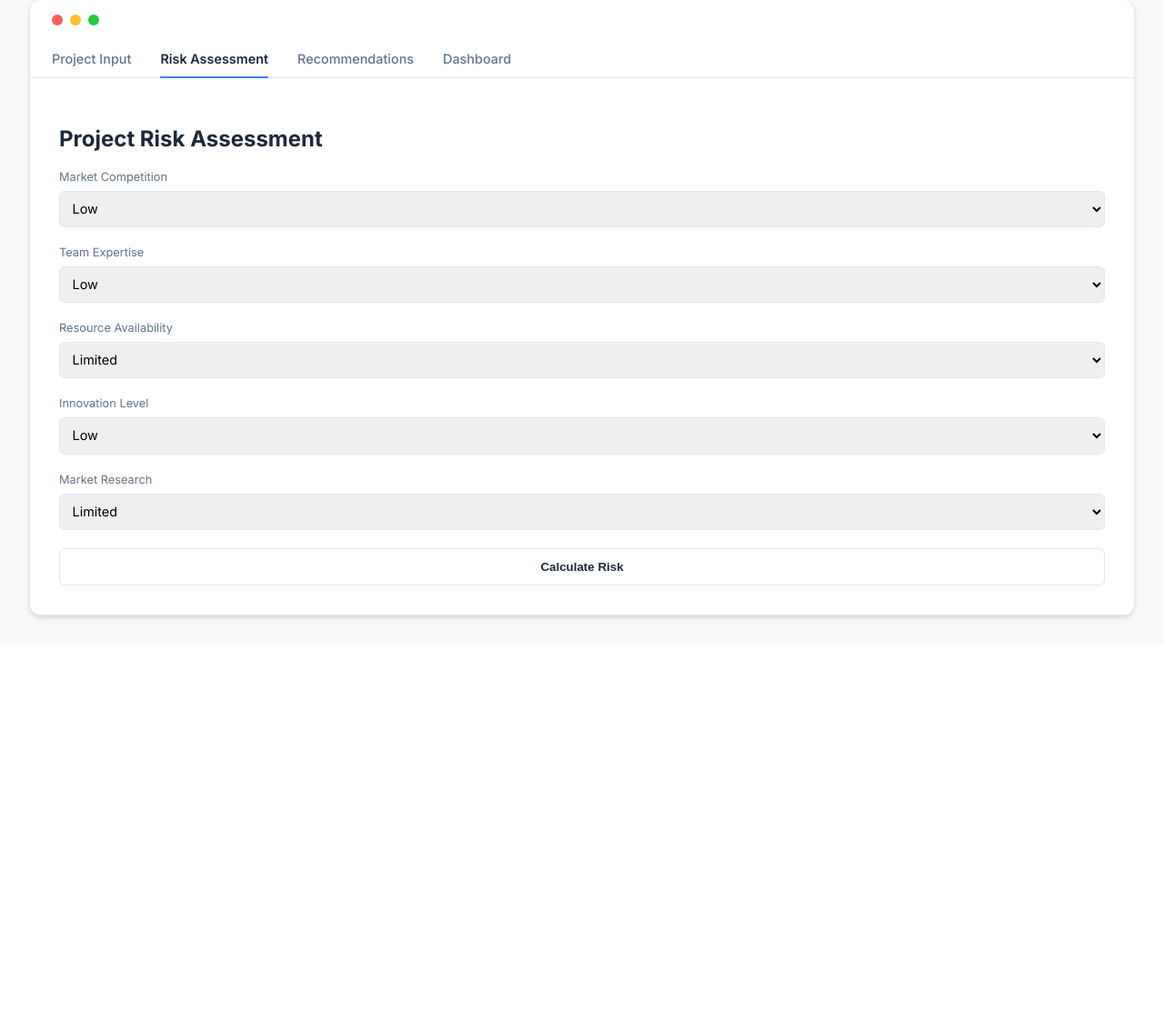
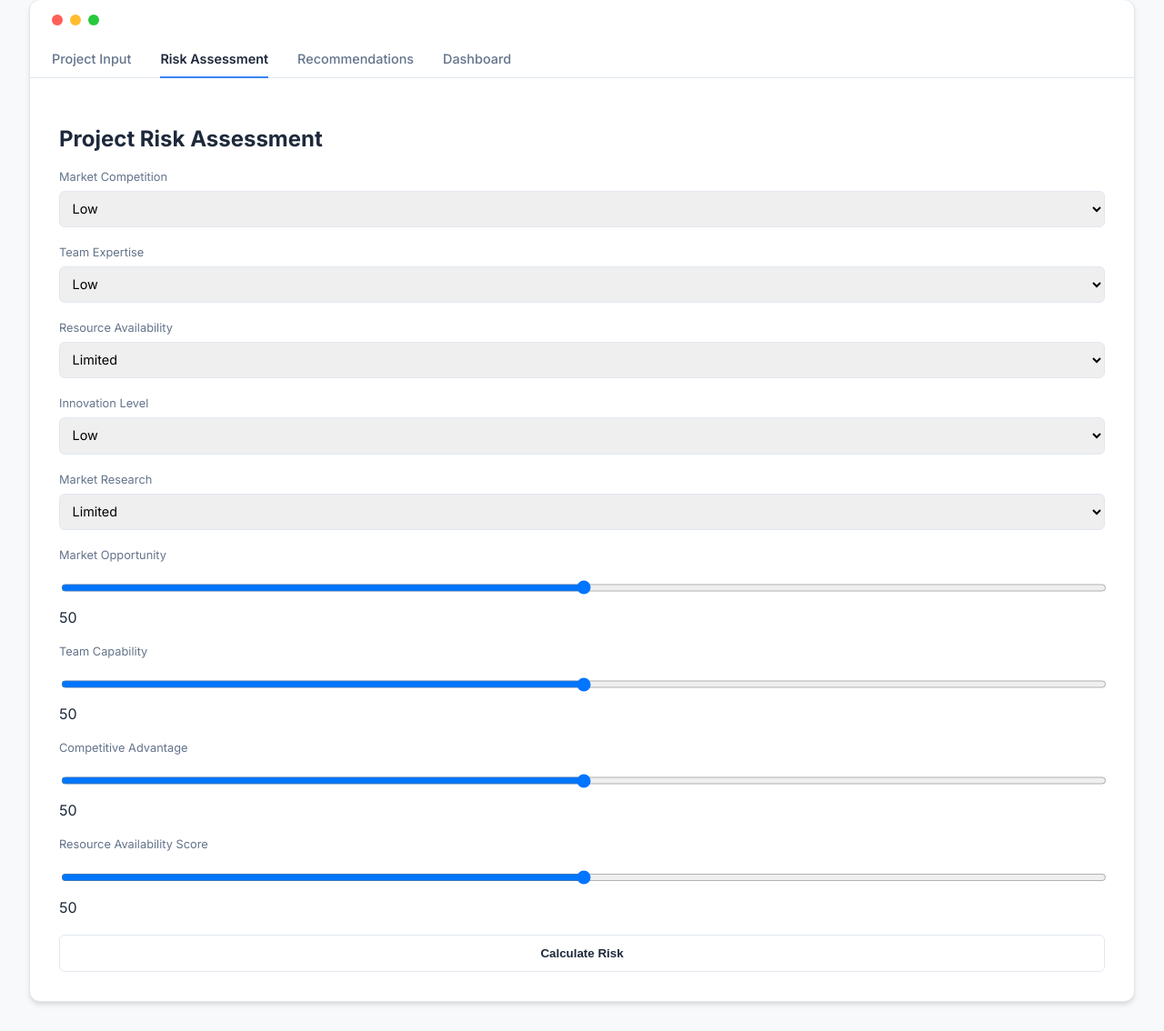
Before and after one commit to trijitroy2006/Failure-Prediction-AI, a Flask app: page /risk_assessment in a window 1280 px wide. Shown: the part 127-1261 px from the top of the page at 91% size. Before the commit the page ends 810 px from the top, so only its background shows below. Run offline with Flask 3, Linux system fonts and the light colour scheme; the visitor is signed in with stand-in values (Sample User, id 1); a database or web service that is not in the repository returns one stand-in record (values such as "Sample title"); some libraries are stand-ins or nearby versions.

Commit message:
Add feasibility assessment integration

```diff
--- a/app.py
+++ b/app.py
@@ -86,6 +86,12 @@ def risk_assessment():
         resource_availability = request.form.get('resource_availability')
         innovation_level = request.form.get('innovation_level')
         market_research = request.form.get('market_research')
+        market_opportunity = int(request.form.get('market_opportunity', 50))
+        team_capability = int(request.form.get('team_capability', 50))
+        competitive_advantage = int(request.form.get('competitive_advantage', 50))
+        resource_availability_score = int(
+            request.form.get('resource_availability_score', 50)
+        )
 
         # Risk score
         risk_score = calculate_risk(
@@ -111,13 +117,22 @@ def risk_assessment():
             market_research
         )
 
+        # feasibility analysis
+        feasibility_score = feasibility.calculate_feasibility(
+        market_opportunity,
+        team_capability,
+        competitive_advantage,
+        resource_availability_score
+        )
+
         return render_template(
             'risk_assessment.html',
             project=project,
             risk_score=risk_score,
             risk_status=risk_status,
             success_probability=success_probability,
-            swot=swot
+            swot=swot,
+            feasibility_score=feasibility_score
         )
 
     # Normal GET request
--- a/templates/risk_assessment.html
+++ b/templates/risk_assessment.html
@@ -184,6 +184,50 @@
                         </select>
                     </div>
 
+                    <div class="form-group">
+                        <label>Market Opportunity</label>
+                        <input type="range"
+                            name="market_opportunity"
+                            min="0"
+                            max="100"
+                            value="50"
+                            oninput="this.nextElementSibling.value = this.value">
+                        <output>50</output>
+                    </div>
+
+                    <div class="form-group">
+                        <label>Team Capability</label>
+                        <input type="range"
+                                name="team_capability"
+                                min="0"
+                                max="100"
+                                value="50"
+                                oninput="this.nextElementSibling.value = this.value">
+                        <output>50</output>
+                    </div>
+
+                    <div class="form-group">
+                        <label>Competitive Advantage</label>
+                        <input type="range"
+                                name="competitive_advantage"
+                                min="0"
+                                max="100"
+                                value="50"
+                                oninput="this.nextElementSibling.value = this.value">
+                        <output>50</output>
+                    </div>
+
+                    <div class="form-group">
+                        <label>Resource Availability Score</label>
+                        <input type="range"
+                                name="resource_availability_score"
+                                min="0"
+                                max="100"
+                                value="50"
+                                oninput="this.nextElementSibling.value = this.value">
+                        <output>50</output>
+                    </div>
+
                     <button type="submit" class="submit-btn">
                         Calculate Risk
                     </button>
```
